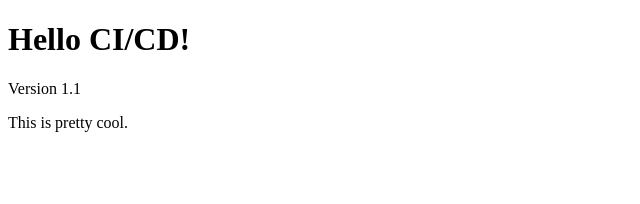
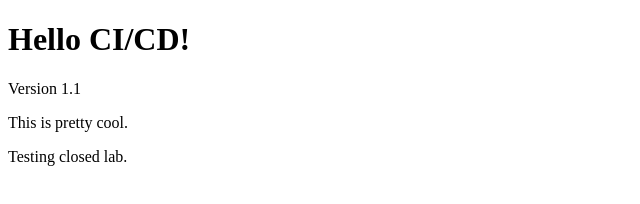
Before and after one commit to tagewestern/cicd-intro-fri, a website: page index.html in a window 1280 px wide. Shown: the whole page, without its empty margins (0-640 px from the left). Drawn offline with Linux system fonts and the light colour scheme.

Commit message:
Testing ended lab

```diff
--- a/index.html
+++ b/index.html
@@ -7,5 +7,6 @@
     <h1>Hello CI/CD!</h1>
     <p>Version 1.1</p>
     <p>This is pretty cool.</p>
+    Testing closed lab.
 </body>
 </html>
```
